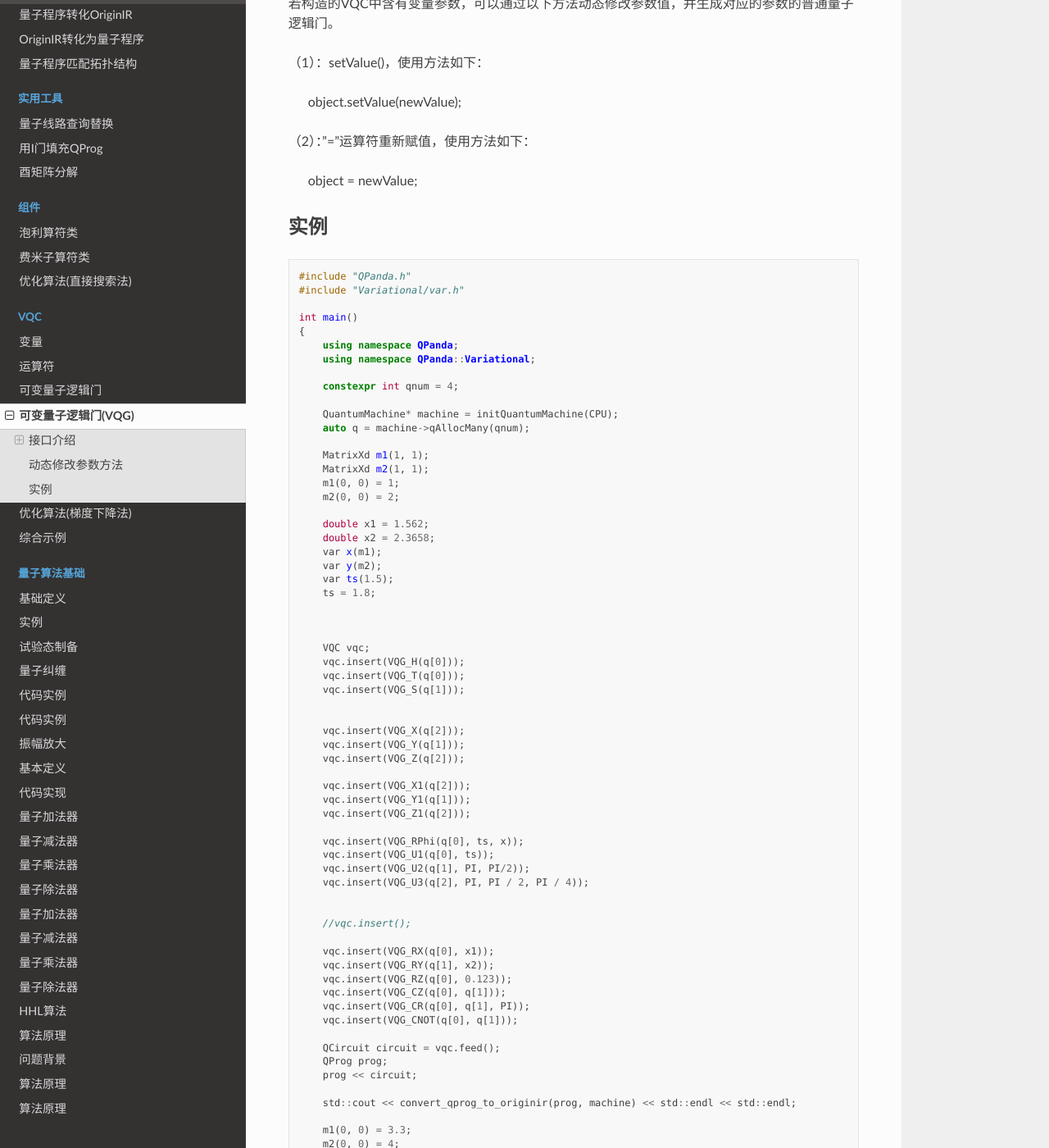
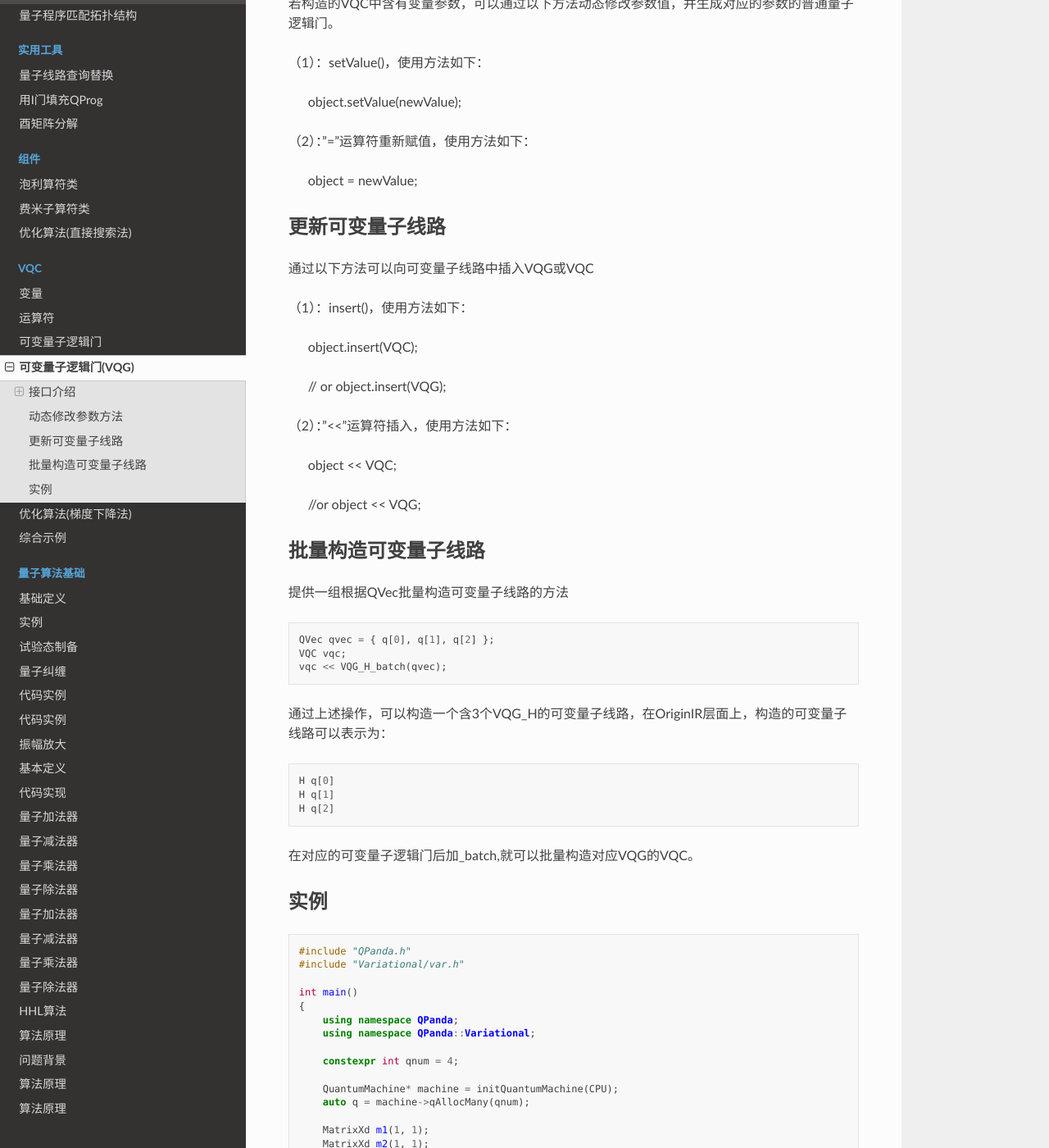
Before and after one commit to OriginQ/QPanda-tutorial, a Sphinx documentation site: the page built from source/VQC.rst, in a window 1280 px wide and 1400 px high, scrolled down 5464 px. Shown: the whole window at 82% size. Built offline with Sphinx 7.4.7 and the Read the Docs theme 2.0.0, drawn with Linux system fonts in a browser that asks for light colours; pages that are not in the unit, such as notebooks, are missing from menus; some of the changed text lies outside the part shown.

Commit message:
Update VQC.rst

```diff
--- a/source/VQC.rst
+++ b/source/VQC.rst
@@ -200,6 +200,7 @@ VariationalQuantumGate_SqiSWAP        VQG_SqiSWAP
 
 动态修改参数方法
 ----------
+
 若构造的VQC中含有变量参数，可以通过以下方法动态修改参数值，并生成对应的参数的普通量子逻辑门。
 
 （1）：setValue()，使用方法如下：
@@ -212,17 +213,59 @@ VariationalQuantumGate_SqiSWAP        VQG_SqiSWAP
 
     object = newValue;
 
+
+更新可变量子线路
+----------
+
+通过以下方法可以向可变量子线路中插入VQG或VQC
+
+（1）：insert()，使用方法如下：
+
+    object.insert(VQC);
+
+    // or object.insert(VQG);
+
+（2）："<<"运算符插入，使用方法如下：
+
+
+    object << VQC;
+
+    //or object << VQG;
+
+
+批量构造可变量子线路
+----------
+
+提供一组根据QVec批量构造可变量子线路的方法
+
+.. code-block:: cpp
+
+	QVec qvec = { q[0], q[1], q[2] };
+	VQC vqc;
+	vqc << VQG_H_batch(qvec);
+
+通过上述操作，可以构造一个含3个VQG_H的可变量子线路，在OriginIR层面上，构造的可变量子线路可以表示为：
+
+.. code-block:: cpp
+
+	 H q[0]
+	 H q[1]
+	 H q[2]
+
+在对应的可变量子逻辑门后加_batch,就可以批量构造对应VQG的VQC。
+
 实例
 ----------
 
 .. code-block:: cpp
+
 
     #include "QPanda.h"
     #include "Variational/var.h"
 
     int main()
     {
-        using namespace QPanda;
+	using namespace QPanda;
 	using namespace QPanda::Variational;
 
 	constexpr int qnum = 4;
@@ -242,36 +285,42 @@ VariationalQuantumGate_SqiSWAP        VQG_SqiSWAP
 	var ts(1.5);
 	ts = 1.8;
 
+	QVec qvec = {q[0], q[1], q[2] };
+
+	//QVec q
+	VariationalQuantumCircuit vqc;
+	vqc << VQG_H_batch(qvec);
+
+	vqc << VQG_I(q[0])
+	    << VQG_U1(q[1], ts)
+	    << VQG_H_batch(qvec)
+	    << VQG_S_batch(qvec)
+	    << VQG_I(q[0])
+	    << VQG_H(qvec)
+	    << VQG_T(q[0])
+	    << VQG_S(q[1])
+	    << VQG_X(q[2])
+	    << VQG_Y(q[1])
+	    << VQG_Z(q[2])
+
+	    << VQG_X1(q[2])
+	    << VQG_Y1(q[1])
+	    << VQG_Z1(q[2])
+
+	    << VQG_RPhi(q[0], ts, x)
+	    << VQG_U1_batch(qvec, ts)
+	    << VQG_U2_batch(qvec, PI, ts)
+	    << VQG_U3(q[2], PI, ts, x)
+	    << VQG_U4(q[2], PI, ts, x, x1)
+	    << VQG_RX(q[0], x1)
+	    << VQG_RY_batch(qvec, x2)
+	    << VQG_RZ(q[0], x1)
+	    << VQG_CZ(q[0], q[1])
+	    << VQG_CR(q[0], q[1], ts)
+	    << VQG_CNOT(q[0], q[1]);
 
 
-	VQC vqc;
-	vqc.insert(VQG_H(q[0]));
-	vqc.insert(VQG_T(q[0]));
-	vqc.insert(VQG_S(q[1]));
 
-
-	vqc.insert(VQG_X(q[2]));
-	vqc.insert(VQG_Y(q[1]));
-	vqc.insert(VQG_Z(q[2]));
-
-	vqc.insert(VQG_X1(q[2]));
-	vqc.insert(VQG_Y1(q[1]));
-	vqc.insert(VQG_Z1(q[2]));
-
-	vqc.insert(VQG_RPhi(q[0], ts, x));
-	vqc.insert(VQG_U1(q[0], ts));
-	vqc.insert(VQG_U2(q[1], PI, PI/2));
-	vqc.insert(VQG_U3(q[2], PI, PI / 2, PI / 4));
-
-
-	//vqc.insert();
-
-	vqc.insert(VQG_RX(q[0], x1));
-	vqc.insert(VQG_RY(q[1], x2));
-	vqc.insert(VQG_RZ(q[0], 0.123));
-	vqc.insert(VQG_CZ(q[0], q[1]));
-	vqc.insert(VQG_CR(q[0], q[1], PI));
-	vqc.insert(VQG_CNOT(q[0], q[1]));
 
 	QCircuit circuit = vqc.feed();
 	QProg prog;
@@ -305,45 +354,87 @@ VariationalQuantumGate_SqiSWAP        VQG_SqiSWAP
 
 
         QINIT 4
-        CREG 0
-        H q[0]
-        T q[0]
-        S q[1]
-        X q[2]
-        Y q[1]
-        Z q[2]
-        X1 q[2]
-        Y1 q[1]
-        Z1 q[2]
-        RPhi q[0],(1.8,1)
-        U1 q[0],(1.8)
-        U2 q[1],(3.1415927,1.5707963)
-        U3 q[2],(3.1415927,1.5707963,0.78539816)
-        RX q[0],(1.562)
-        RY q[1],(2.3658)
-        RZ q[0],(0.123)
-        CZ q[0],q[1]
-        CR q[0],q[1],(3.1415927)
-        CNOT q[0],q[1]
+	CREG 0
+	H q[0]
+	H q[1]
+	H q[2]
+	I q[0]
+	U1 q[1],(1.8)
+	H q[0]
+	H q[1]
+	H q[2]
+	S q[0]
+	S q[1]
+	S q[2]
+	I q[0]
+	H q[2]
+	T q[0]
+	S q[1]
+	X q[2]
+	Y q[1]
+	Z q[2]
+	X1 q[2]
+	Y1 q[1]
+	Z1 q[2]
+	RPhi q[0],(1.8,1)
+	U1 q[0],(1.8)
+	U1 q[1],(1.8)
+	U1 q[2],(1.8)
+	U2 q[0],(3.1415927,1.8)
+	U2 q[1],(3.1415927,1.8)
+	U2 q[2],(3.1415927,1.8)
+	U3 q[2],(3.1415927,1.8,1)
+	U4 q[2],(3.1415927,1.8,1,1.562)
+	RX q[0],(1.562)
+	RY q[0],(2.3658)
+	RY q[1],(2.3658)
+	RY q[2],(2.3658)
+	RZ q[0],(1.562)
+	CZ q[0],q[1]
+	CONTROL q[1]
+	RX q[0],(1.8)
+	ENDCONTROL
+	CNOT q[0],q[1]
 
-        QINIT 4
-        CREG 0
-        H q[0]
-        T q[0]
-        S q[1]
-        X q[2]
-        Y q[1]
-        Z q[2]
-        X1 q[2]
-        Y1 q[1]
-        Z1 q[2]
-        RPhi q[0],(3.148,3.3)
-        U1 q[0],(3.148)
-        U2 q[1],(3.1415927,1.5707963)
-        U3 q[2],(3.1415927,1.5707963,0.78539816)
-        RX q[0],(1.562)
-        RY q[1],(2.3658)
-        RZ q[0],(0.123)
-        CZ q[0],q[1]
-        CR q[0],q[1],(3.1415927)
-        CNOT q[0],q[1]
+	QINIT 4
+	CREG 0
+	H q[0]
+	H q[1]
+	H q[2]
+	I q[0]
+	U1 q[1],(3.148)
+	H q[0]
+	H q[1]
+	H q[2]
+	S q[0]
+	S q[1]
+	S q[2]
+	I q[0]
+	H q[2]
+	T q[0]
+	S q[1]
+	X q[2]
+	Y q[1]
+	Z q[2]
+	X1 q[2]
+	Y1 q[1]
+	Z1 q[2]
+	RPhi q[0],(3.148,3.3)
+	U1 q[0],(3.148)
+	U1 q[1],(3.148)
+	U1 q[2],(3.148)
+	U2 q[0],(3.1415927,3.148)
+	U2 q[1],(3.1415927,3.148)
+	U2 q[2],(3.1415927,3.148)
+	U3 q[2],(3.1415927,3.148,3.3)
+	U4 q[2],(3.1415927,3.148,3.3,1.562)
+	RX q[0],(1.562)
+	RY q[0],(2.3658)
+	RY q[1],(2.3658)
+	RY q[2],(2.3658)
+	RZ q[0],(1.562)
+	CZ q[0],q[1]
+	CONTROL q[1]
+	RX q[0],(3.148)
+	ENDCONTROL
+	CNOT q[0],q[1]
```
